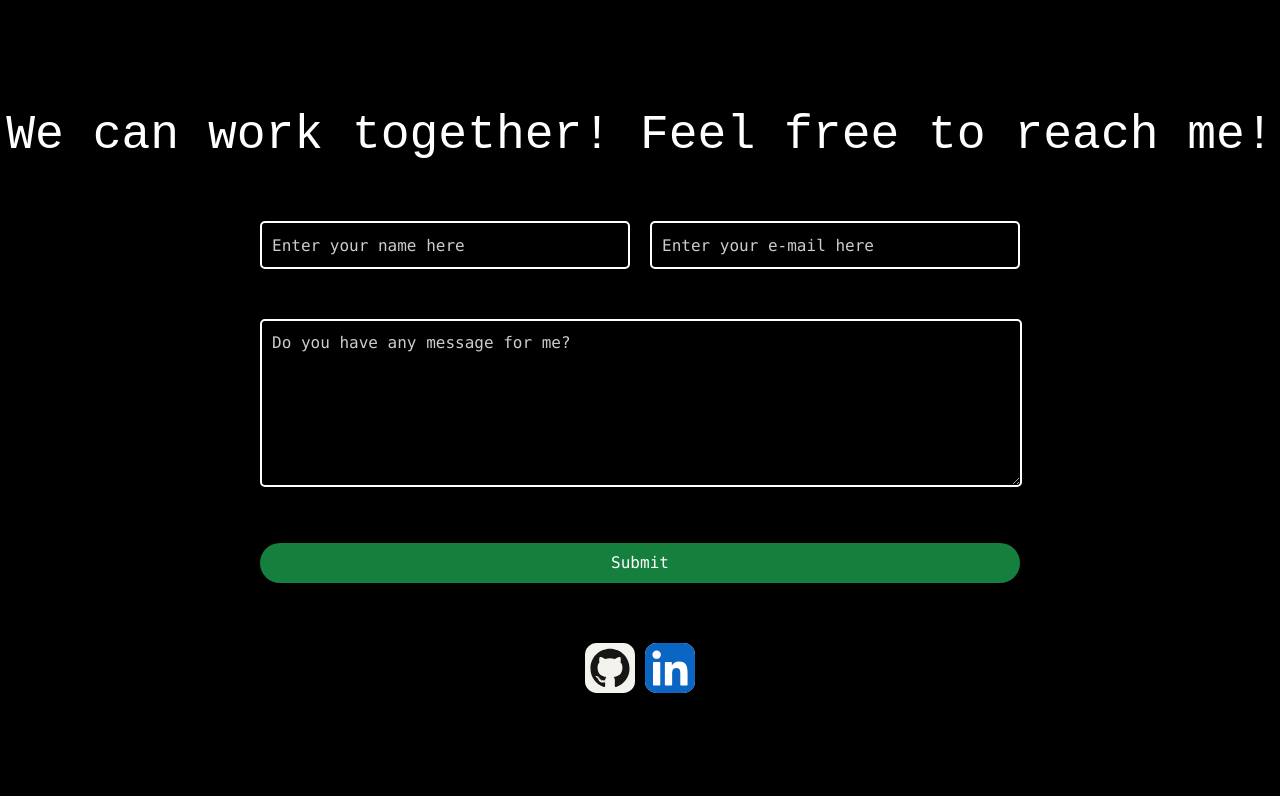
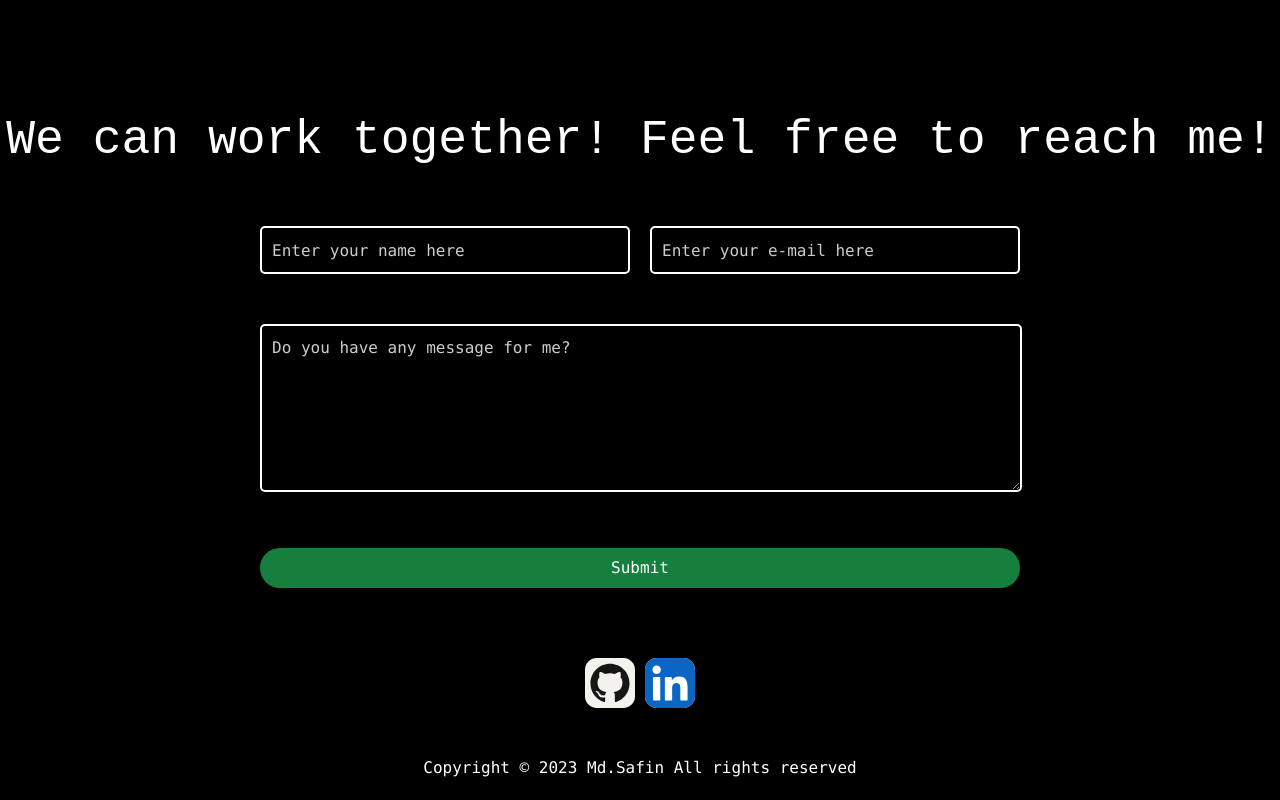
Before and after one commit to iammdsafin/md.safin-portfolio-React-Tailwind, a React (Create React App) app in the folder md.safin-portfolio/: page / in a window 1280 px wide. Shown: the part 2568-3368 px from the top of the page. Built offline with nearby package versions, Linux system fonts and the light colour scheme.

Commit message:
footer component  added

```diff
--- a/md.safin-portfolio/src/App.jsx
+++ b/md.safin-portfolio/src/App.jsx
@@ -5,6 +5,7 @@ import About from './components/About/About';
 import Certificates from "./components/Certificates/Certificates";
 import ExperienceAndEducation from "./components/ExperienceAndEducation/ExperienceAndEducation";
 import ContactMe from "./components/ContactMe/ContactMe";
+import Footer from "./components/Footer/Footer";
 
 function App() {
   return (
@@ -25,6 +26,7 @@ function App() {
 
       <div id="contact-me">
         <ContactMe />
+        <Footer />
       </div>
 
     </div>
--- a/md.safin-portfolio/src/components/ContactMe/ContactMe.css
+++ b/md.safin-portfolio/src/components/ContactMe/ContactMe.css
@@ -54,7 +54,7 @@
 }
 
 .social-icons {
-  @apply flex justify-center items-center flex-wrap mt-10;
+  @apply flex justify-center items-center flex-wrap mt-[50px] mb-[-20px];
 }
 
 .social-icons img {
@@ -64,3 +64,7 @@
 .social-icons img {
   @apply mx-[5px] my-0;
 }
+
+/* .copyright-text {
+  @apply text-center text-[white] font-mono pb-5 mt-[-40px] mb-[-20px];
+} */
--- a/md.safin-portfolio/src/components/ContactMe/ContactMe.jsx
+++ b/md.safin-portfolio/src/components/ContactMe/ContactMe.jsx
@@ -44,6 +44,7 @@ function ContactMe() {
                     </div>
                 </div>
             </section>
+            {/* <p className="copyright-text">Copyright &copy; 2023 Md.Safin All rights reserved</p> */}
 
             {/* <div className="contact-toast align-items-center text-white bg-primary border-0" role="alert" aria-live="assertive" aria-atomic="true" data-delay="5000">
                 <div className="d-flex">
--- /dev/null
+++ b/md.safin-portfolio/src/components/Footer/Footer.css
@@ -0,0 +1,3 @@
+.copyright-text {
+  @apply text-center text-[white] font-mono pb-5 mt-[-40px] mb-[-20px];
+}
--- /dev/null
+++ b/md.safin-portfolio/src/components/Footer/Footer.jsx
@@ -0,0 +1,10 @@
+import React from 'react'
+import './Footer.css'
+
+function Footer() {
+  return (
+<p className="copyright-text">Copyright &copy; 2023 Md.Safin All rights reserved</p>
+  )
+}
+
+export default Footer
```
Also changed, not shown: md.safin-portfolio/src/components/About/About.css (line endings or trailing spaces).
